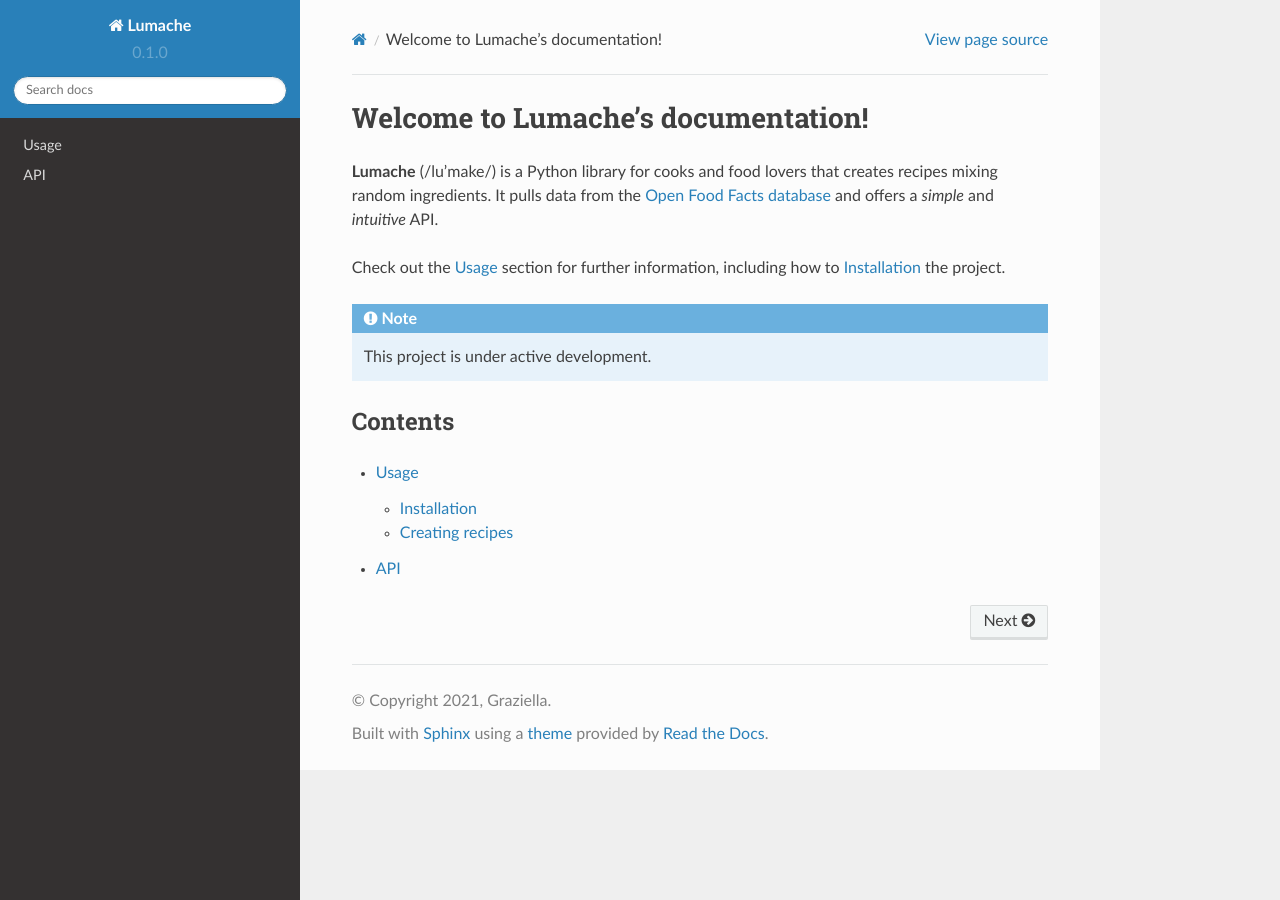
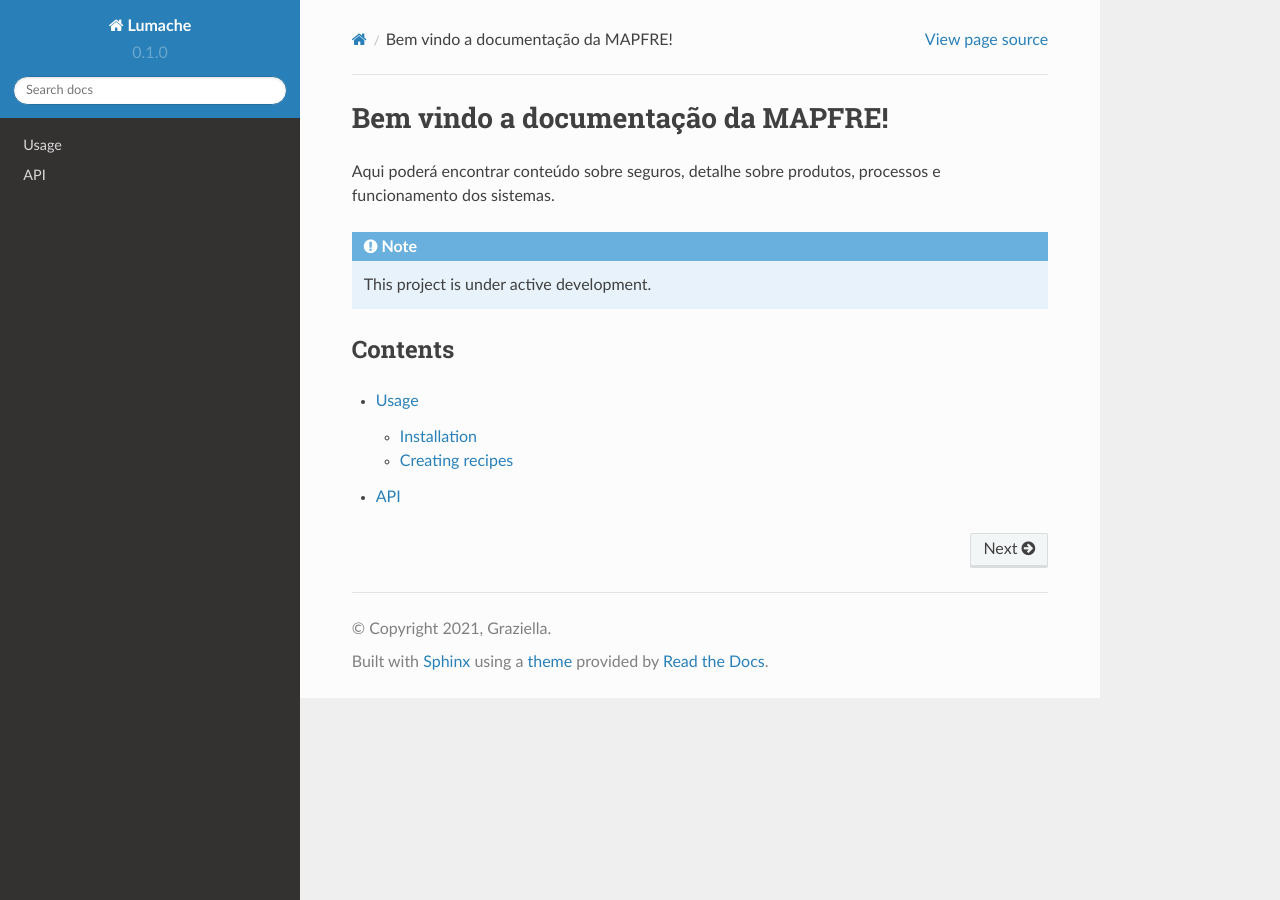
Before and after one commit to maryzanetti/testreadthedocs, a Sphinx documentation site: the page built from docs/source/index.rst, in a window 1280 px wide. Built offline with Sphinx 7.4.7 and the Read the Docs theme 2.0.0, drawn with Linux system fonts in a browser that asks for light colours.

Commit message:
Update index.rst

```diff
--- a/docs/source/index.rst
+++ b/docs/source/index.rst
@@ -1,13 +1,7 @@
-Welcome to Lumache's documentation!
+Bem vindo a documentação da MAPFRE!
 ===================================
 
-**Lumache** (/lu'make/) is a Python library for cooks and food lovers
-that creates recipes mixing random ingredients.
-It pulls data from the `Open Food Facts database <https://world.openfoodfacts.org/>`_
-and offers a *simple* and *intuitive* API.
-
-Check out the :doc:`usage` section for further information, including
-how to :ref:`installation` the project.
+Aqui poderá encontrar conteúdo sobre seguros, detalhe sobre produtos, processos e funcionamento dos sistemas.
 
 .. note::
 
```
